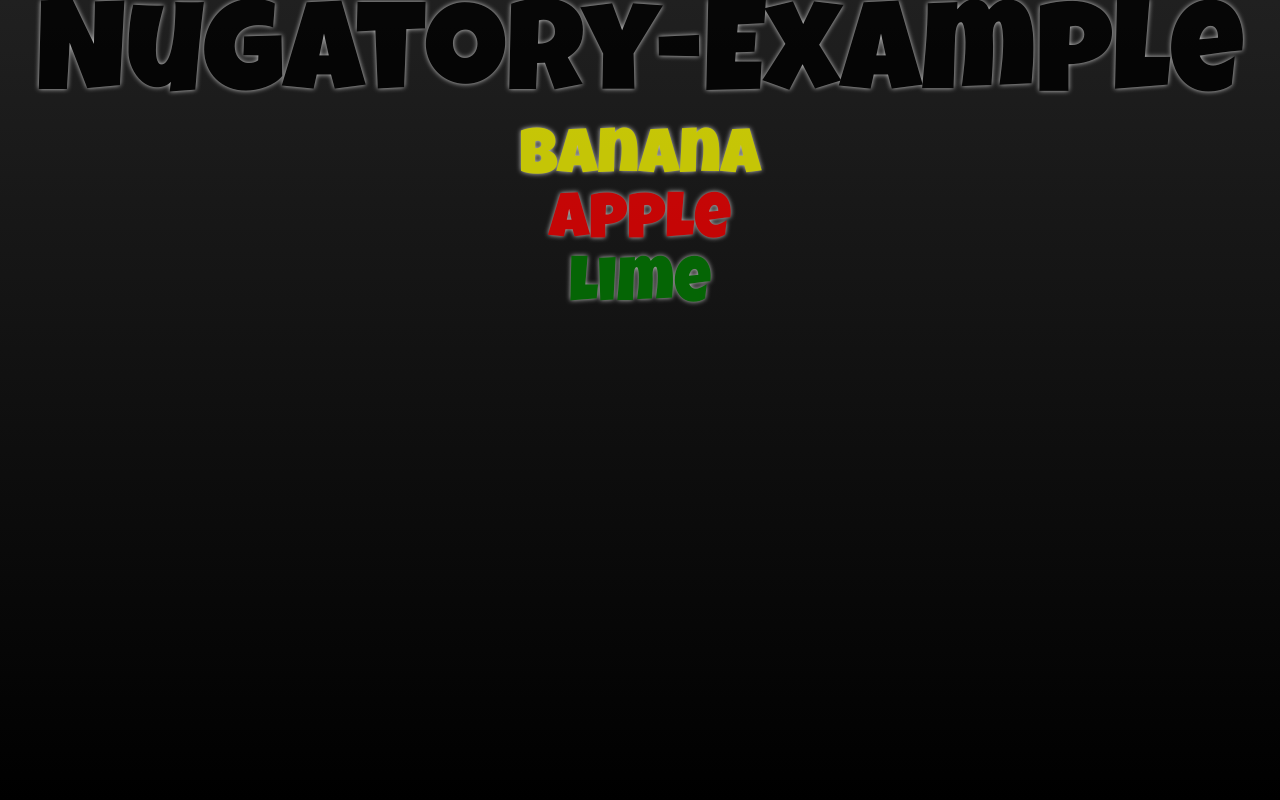
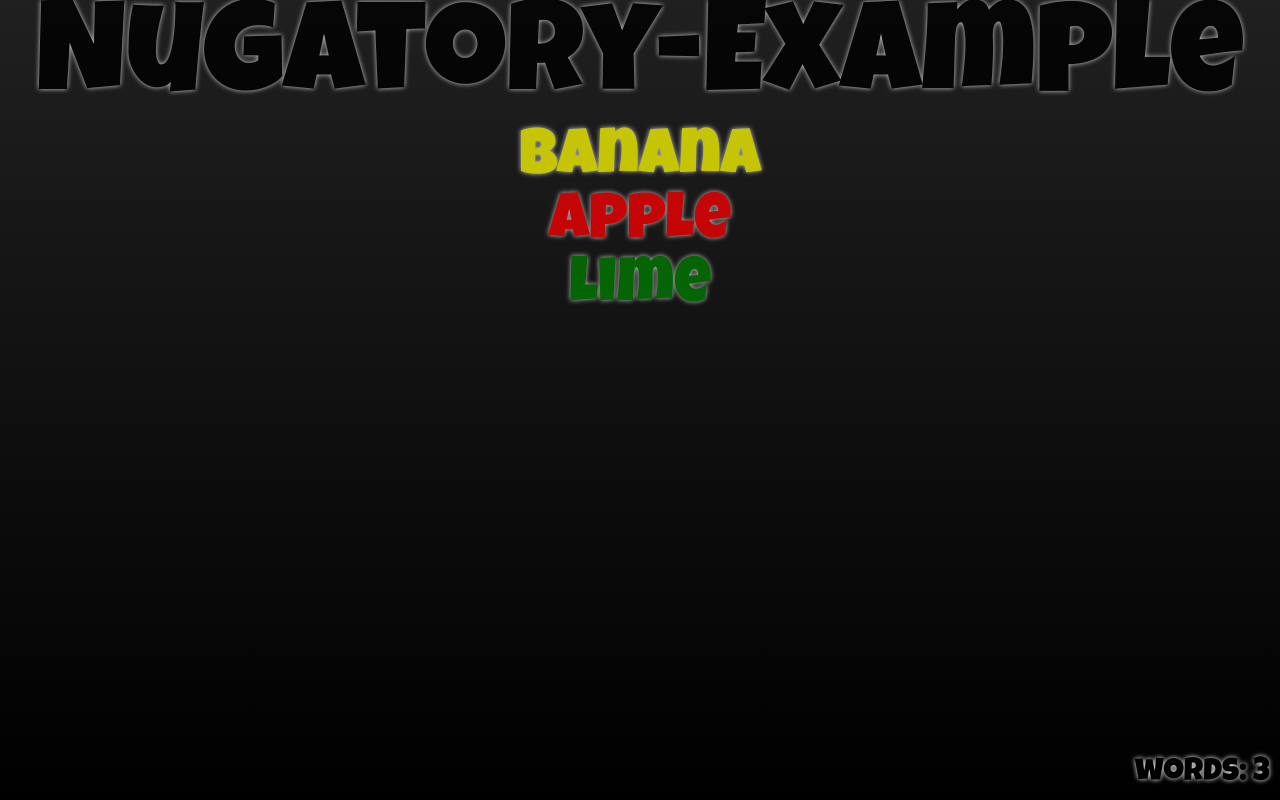
Before and after one commit to ScottWiniarski/AdvancedWebServices, a React (Create React App) app: page / in a window 1280 px wide. Built offline with nearby package versions, Linux system fonts and the light colour scheme.

Commit message:
Commit 2.11 - Adds additional component w/ counter

```diff
--- a/src/App.css
+++ b/src/App.css
@@ -18,3 +18,10 @@
   opacity: .75;
   cursor: pointer;
 }
+
+.counter {
+  position: fixed;
+  bottom: 10px;
+  right: 10px;
+  font-size: 2em;
+}
--- a/src/App.js
+++ b/src/App.js
@@ -1,6 +1,8 @@
 import React, {Component} from 'react';
 import './App.css';
 import Word from './components/Word';
+import Counter from './components/Counter';
+import './App.css';
 
 class App extends Component {
   state = {
@@ -28,7 +30,9 @@ class App extends Component {
             key={ word.id }
             word={ word }
             onDelete={ this.handleDelete }
+
           />) }
+          <Counter totalWords={ this.state.words.length } />
       </div>
      );
   }
--- /dev/null
+++ b/src/components/Counter.jsx
@@ -0,0 +1,9 @@
+import React, {Component} from 'react';
+
+class Counter extends Component {
+    render() {
+        return (<div className='counter'>words: { this.props.totalWords }</div> );
+    }
+}
+
+export default Counter;
```
